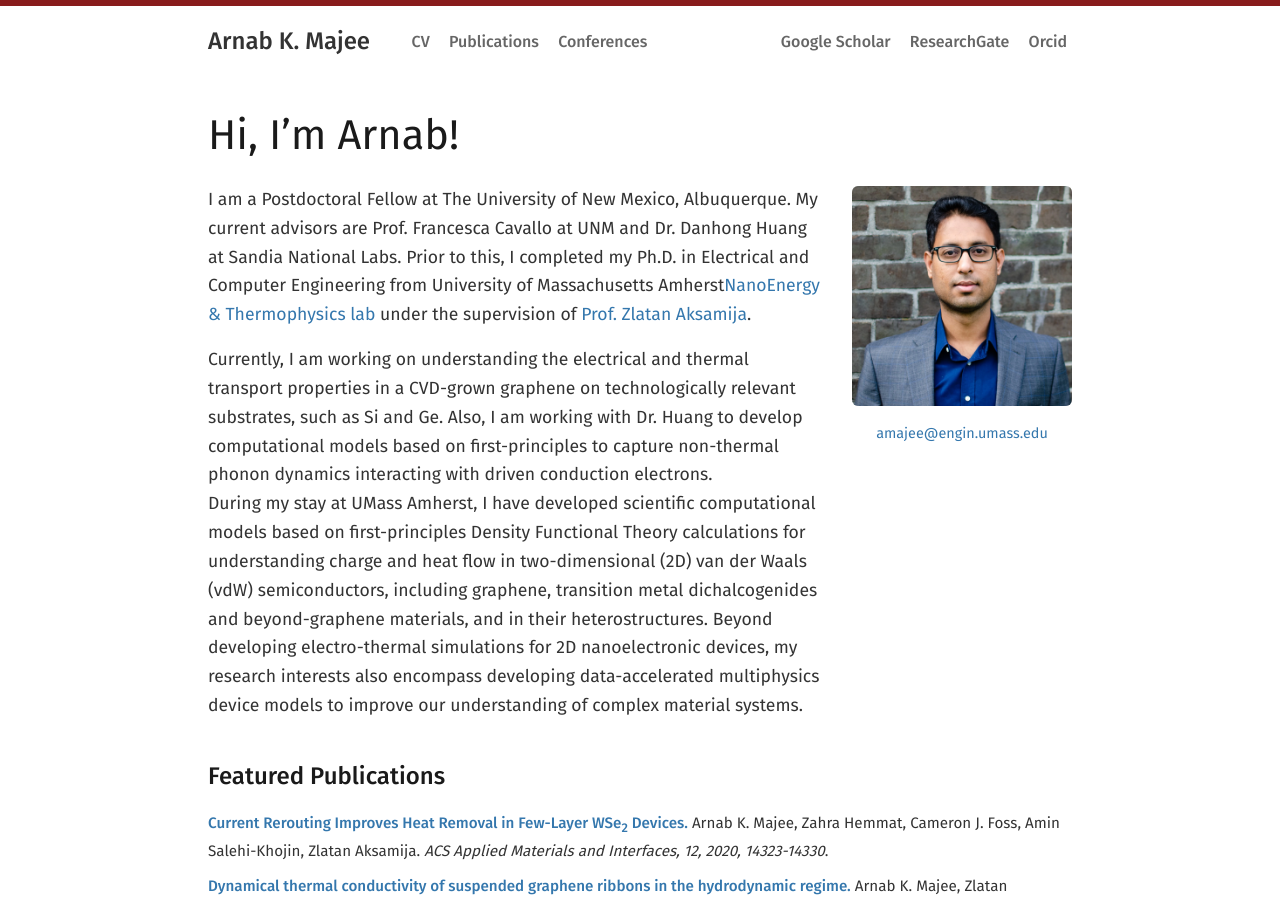
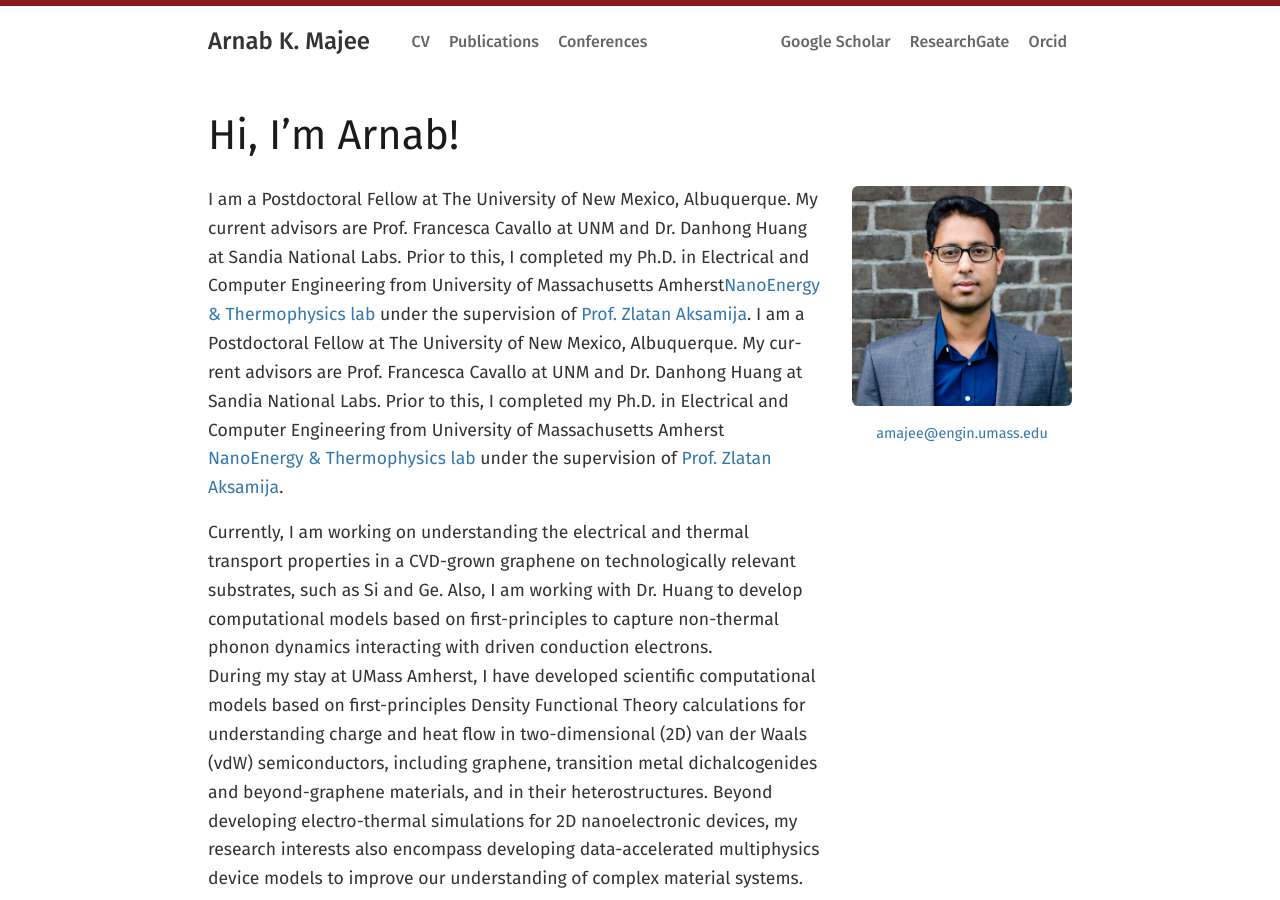
Before and after one commit to arnabmajee/arnabmajee.github.io, a Jekyll site: the page built from index.md, in a window 1280 px wide and 900 px high. Built offline with Jekyll 4.4.1, drawn with Linux system fonts in a browser that asks for light colours; nearby versions of some CDN libraries; a style sheet for code colours, icons or effects is not loaded.

Commit message:
Update index.md

```diff
--- a/index.md
+++ b/index.md
@@ -10,6 +10,7 @@ class: home
 
 <div class="intro" markdown="1">
 I am a Postdoctoral Fellow at The University of New Mexico, Albuquerque. My current advisors are Prof. Francesca Cavallo at UNM and Dr. Danhong Huang at Sandia National Labs. Prior to this, I completed my Ph.D. in Electrical and Computer Engineering from University of Massachusetts Amherst[NanoEnergy & Thermophysics lab](https://netlab.umasscreate.net/) under the supervision of [Prof. Zlatan Aksamija](https://blogs.umass.edu/zlatana/about/).
+I am a Postdoctoral Fellow at The University of New Mexico, Albuquerque. My current advisors are Prof. Francesca Cavallo at UNM and Dr. Danhong Huang at Sandia National Labs. Prior to this, I completed my Ph.D. in Electrical and Computer Engineering from University of Massachusetts Amherst  [NanoEnergy & Thermophysics lab](https://netlab.umasscreate.net/) under the supervision of [Prof. Zlatan Aksamija](https://blogs.umass.edu/zlatana/about/).
 
 <div>Currently, I am working on understanding the electrical and thermal transport properties in a CVD-grown graphene on technologically relevant substrates, such as Si and Ge. Also, I am working with Dr. Huang to develop computational models based on first-principles to capture non-thermal phonon dynamics interacting with driven conduction electrons.</div>
 
```
